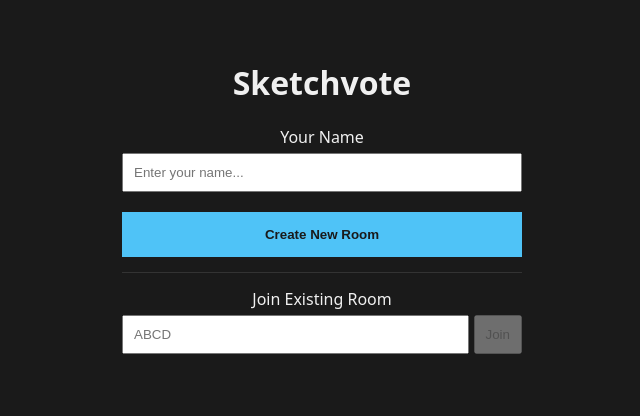
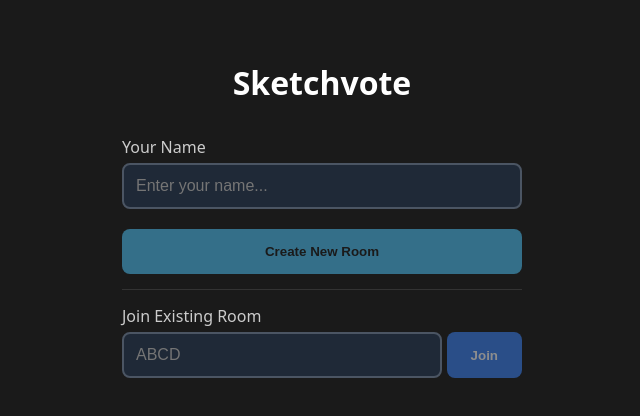
Before and after one commit to sock1000kg/playHTML, a React (Vite) app: page / in a window 1280 px wide. Shown: the top 416 px of the page, without its empty margins (318-958 px from the left). Built offline with nearby package versions, Linux system fonts and the light colour scheme; what @playhtml/react would draw is missing.

Commit message:
refactor: make button and inputs reusable components

```diff
--- a/src/App.tsx
+++ b/src/App.tsx
@@ -104,7 +104,7 @@ const GameContainer: React.FC = () => {
       localPlayerId={player.id}
       onAdvancePhase={handleAdvance}
       onLeaveRoom={handleLeaveRoom}
-      onSubmitPrompt={(text) => setState(submitPrompt(state, text))}
+      onSubmitPrompt={(text) => setState(advancePhase(submitPrompt(state, text)))}
       onSubmitDrawing={(id, dataUrl) => setState(submitDrawing(state, id, dataUrl))}
       onSubmitVote={(voter, voted) => setState(submitVote(state, voter, voted))}
     />
@@ -117,7 +117,7 @@ const RoomGate: React.FC<{ children: React.ReactNode }> = ({ children }) => {
 
   if (isLoading) {
     return (
-      <div className="flex h-dvh w-full items-center justify-center bg-gray-900 text-white">
+      <div style={{ display: 'flex', height: '100vh', width: '100%', alignItems: 'center', justifyContent: 'center', backgroundColor: '#111827', color: 'white' }}>
         <p>Connecting to room...</p>
       </div>
     );
--- a/src/components/phase/DrawView.tsx
+++ b/src/components/phase/DrawView.tsx
@@ -1,6 +1,7 @@
 import React, { useRef } from 'react';
 import { SharedGameState } from '../../game/types';
 import { DrawingCanvas, DrawingCanvasRef } from '../canvas/DrawingCanvas';
+import { Button } from '../ui/Button';
 
 interface DrawViewProps {
   state: SharedGameState;
@@ -26,10 +27,10 @@ export const DrawView: React.FC<DrawViewProps> = ({ state, localPlayerId, onSubm
     <div style={{ display: 'flex', flexDirection: 'column', height: '100%' }}>
       <h2>Draw Phase</h2>
       <p>Prompt: {state.room.roundInfo.promptText}</p>
-      <div style={{ flex: 1, position: 'relative' }}>
+      <div style={{ flex: 1, position: 'relative', marginBottom: '1rem' }}>
         <DrawingCanvas ref={canvasRef} />
       </div>
-      <button onClick={handleSubmit}>Submit Drawing</button>
+      <Button variant="primary" onClick={handleSubmit}>Submit Drawing</Button>
     </div>
   );
 };
--- a/src/components/phase/ScoreView.tsx
+++ b/src/components/phase/ScoreView.tsx
@@ -1,5 +1,6 @@
 import React from 'react';
 import { SharedGameState } from '../../game/types';
+import { Button } from '../ui/Button';
 
 interface ScoreViewProps {
   state: SharedGameState;
@@ -15,7 +16,7 @@ export const ScoreView: React.FC<ScoreViewProps> = ({ state, onAdvance }) => {
           <li key={p.id}>{p.name}: {p.score}</li>
         ))}
       </ul>
-      <button onClick={onAdvance}>Next Round</button>
+      <Button variant="primary" onClick={onAdvance}>Next Round</Button>
     </div>
   );
 };
--- /dev/null
+++ b/src/components/ui/Button.tsx
@@ -0,0 +1,59 @@
+import React from 'react';
+
+interface ButtonProps extends React.ButtonHTMLAttributes<HTMLButtonElement> {
+  variant?: 'primary' | 'secondary' | 'default';
+  fullWidth?: boolean;
+}
+
+export const Button: React.FC<ButtonProps> = ({
+  variant = 'default',
+  fullWidth = false,
+  style,
+  disabled,
+  children,
+  ...props
+}) => {
+  let baseStyle: React.CSSProperties = {
+    padding: '1rem 2rem',
+    borderRadius: '0.5rem',
+    border: 'none',
+    fontWeight: 'bold',
+    cursor: disabled ? 'not-allowed' : 'pointer',
+    opacity: disabled ? 0.5 : 1,
+    transition: 'background-color 0.2s',
+    width: fullWidth ? '100%' : 'auto',
+  };
+
+  if (variant === 'primary') {
+    baseStyle = {
+      ...baseStyle,
+      backgroundColor: disabled ? '#3b82f6' : '#2563eb',
+      color: 'white',
+    };
+  } else if (variant === 'secondary') {
+    baseStyle = {
+      ...baseStyle,
+      backgroundColor: '#4fc3f7',
+      color: '#1a1a1a',
+      padding: '15px',
+    };
+  } else {
+    // Default / basic
+    baseStyle = {
+      ...baseStyle,
+      padding: '10px',
+      backgroundColor: '#333',
+      color: 'white',
+    };
+  }
+
+  return (
+    <button
+      style={{ ...baseStyle, ...style }}
+      disabled={disabled}
+      {...props}
+    >
+      {children}
+    </button>
+  );
+};
--- /dev/null
+++ b/src/components/ui/Input.tsx
@@ -0,0 +1,31 @@
+import React from 'react';
+
+interface InputProps extends React.InputHTMLAttributes<HTMLInputElement> {
+  fullWidth?: boolean;
+}
+
+export const Input: React.FC<InputProps> = ({
+  fullWidth = true,
+  style,
+  ...props
+}) => {
+  const baseStyle: React.CSSProperties = {
+    padding: '1rem',
+    borderRadius: '0.5rem',
+    backgroundColor: '#1f2937',
+    border: '2px solid #4b5563',
+    color: 'white',
+    fontSize: '1.25rem',
+    outline: 'none',
+    boxSizing: 'border-box',
+    width: fullWidth ? '100%' : 'auto',
+    ...style,
+  };
+
+  return (
+    <input
+      style={baseStyle}
+      {...props}
+    />
+  );
+};
--- a/src/screens/EndScreen.tsx
+++ b/src/screens/EndScreen.tsx
@@ -1,5 +1,6 @@
 import React from 'react';
 import { SharedGameState } from '../game/types';
+import { Button } from '../components/ui/Button';
 
 interface EndScreenProps {
   state: SharedGameState;
@@ -15,7 +16,7 @@ export const EndScreen: React.FC<EndScreenProps> = ({ state, onPlayAgain }) => {
           <li key={p.id}>{p.name}: {p.score}</li>
         ))}
       </ol>
-      <button onClick={onPlayAgain}>Play Again</button>
+      <Button variant="primary" onClick={onPlayAgain}>Play Again</Button>
     </div>
   );
 };
--- a/src/screens/GameScreen.tsx
+++ b/src/screens/GameScreen.tsx
@@ -26,7 +26,7 @@ export const GameScreen: React.FC<GameScreenProps> = (props) => {
       content = <LobbyView state={state} localPlayerId={props.localPlayerId} onAdvance={props.onAdvancePhase} onLeaveRoom={props.onLeaveRoom}/>;
       break;
     case 'PROMPT_PHASE':
-      content = <PromptView state={state} onSubmitPrompt={props.onSubmitPrompt} onAdvance={props.onAdvancePhase} />;
+      content = <PromptView state={state} localPlayerId={props.localPlayerId} onSubmitPrompt={props.onSubmitPrompt} />;
       break;
     case 'DRAW_PHASE':
       content = <DrawView state={state} localPlayerId={props.localPlayerId} onSubmitDrawing={props.onSubmitDrawing} onAdvance={props.onAdvancePhase} />;
--- a/src/screens/HomeScreen.tsx
+++ b/src/screens/HomeScreen.tsx
@@ -1,4 +1,6 @@
 import React, { useState } from 'react';
+import { Button } from '../components/ui/Button';
+import { Input } from '../components/ui/Input';
 
 interface HomeScreenProps {
   playerName: string;
@@ -11,48 +13,51 @@ export const HomeScreen: React.FC<HomeScreenProps> = ({ playerName, onNameChange
 
   return (
     <div style={{ padding: 40, maxWidth: 400, margin: '0 auto', textAlign: 'center' }}>
-      <h1>Sketchvote</h1>
+      <h1 style={{ color: 'white', marginBottom: '2rem' }}>Sketchvote</h1>
 
-      <div style={{ marginBottom: 20 }}>
-        <label style={{ display: 'block', marginBottom: 5 }}>Your Name</label>
-        <input
+      <div style={{ marginBottom: 20, textAlign: 'left' }}>
+        <label style={{ display: 'block', marginBottom: 5, color: '#ccc' }}>Your Name</label>
+        <Input
           value={playerName}
           onChange={e => onNameChange(e.target.value)}
           placeholder="Enter your name..."
-          style={{ padding: 10, width: '100%', boxSizing: 'border-box' }}
+          style={{ padding: '0.75rem', fontSize: '1rem' }}
         />
       </div>
 
       <div style={{ display: 'flex', flexDirection: 'column', gap: 15 }}>
-        <button
+        <Button
+          variant="secondary"
+          fullWidth
           onClick={onStartLocal}
           disabled={!playerName.trim()}
-          style={{ padding: 15, background: '#4fc3f7', color: '#1a1a1a', border: 'none', fontWeight: 'bold', cursor: 'pointer' }}
         >
           Create New Room
-        </button>
+        </Button>
 
-        <div style={{ borderTop: '1px solid #333', paddingTop: 15 }}>
-          <label style={{ display: 'block', marginBottom: 5 }}>Join Existing Room</label>
+        <div style={{ borderTop: '1px solid #333', paddingTop: 15, textAlign: 'left' }}>
+          <label style={{ display: 'block', marginBottom: 5, color: '#ccc' }}>Join Existing Room</label>
           <div style={{ display: 'flex', gap: 5 }}>
-            <input
+            <Input
               value={joinCode}
               onChange={e => setJoinCode(e.target.value.toUpperCase())}
               placeholder="ABCD"
               maxLength={4}
-              style={{ padding: 10, flex: 1, textTransform: 'uppercase' }}
+              style={{ padding: '0.75rem', fontSize: '1rem', flex: 1, textTransform: 'uppercase' }}
+              fullWidth={false}
             />
-            <button
+            <Button
+              variant="primary"
               onClick={() => {
                 if (joinCode.length === 4) {
                   window.location.hash = joinCode;
                 }
               }}
               disabled={!playerName.trim() || joinCode.length < 4}
-              style={{ padding: 10, cursor: 'pointer' }}
+              style={{ padding: '0.75rem 1.5rem' }}
             >
               Join
-            </button>
+            </Button>
           </div>
         </div>
       </div>
```
Also changed, not shown: src/components/phase/LobbyView.tsx (+7 -10 lines), src/components/phase/PromptView.tsx (+65 -10 lines), src/components/phase/VoteView.tsx (+8 -5 lines), 2 other files (tests, documents, lock files or other folders).
